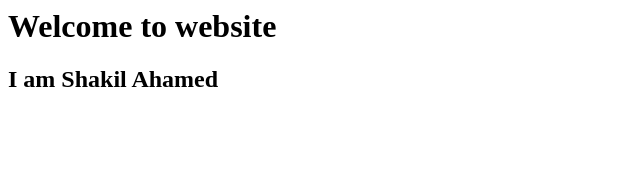
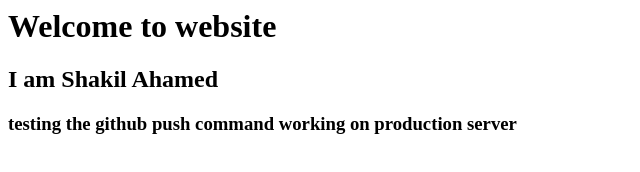
Before and after one commit to hakil2001/website, a plain HTML site: page index.html in a window 1280 px wide. Shown: the whole page, without its empty margins (0-640 px from the left). Drawn offline with Linux system fonts and the light colour scheme.

Commit message:
Updated index.html

```diff
--- a/index.html
+++ b/index.html
@@ -3,5 +3,6 @@
 <body>
 <h1>Welcome to website</h1>
 <h2>I am Shakil Ahamed</h2>
+<h3>testing the github push command working on production server</h3>
 </body>
 </html>
```
